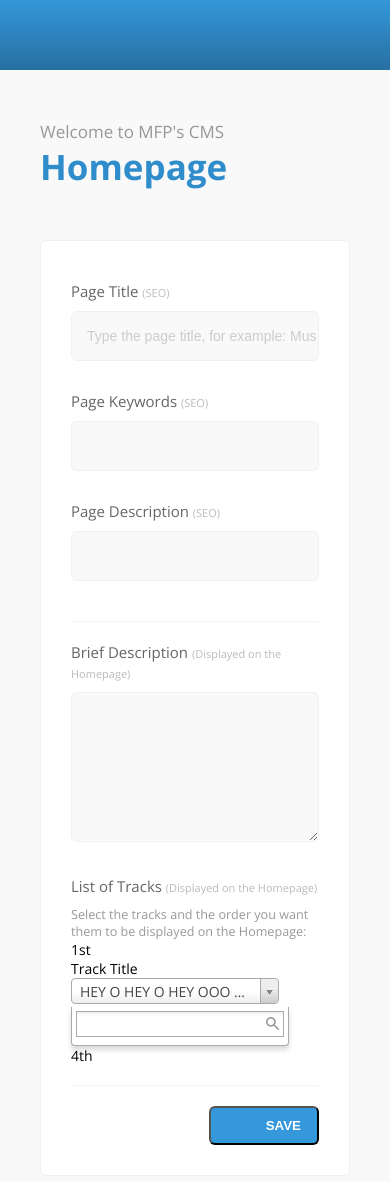
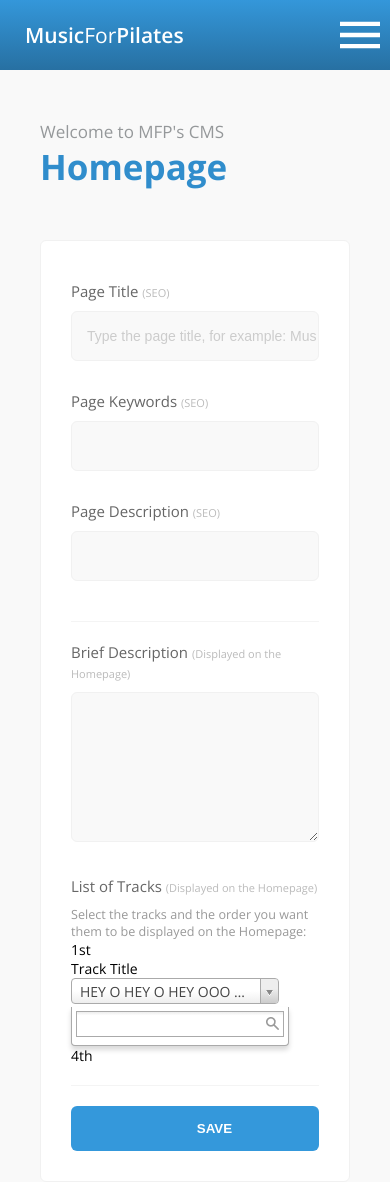
Before and after one commit to knick0969/musicforpilates, a PHP site: page /cms/homepage-edit.php in a window 390 px wide. Before the commit the page ends 1145 px from the top, so only its background shows below. Run offline with PHP 8.4, Linux system fonts and the light colour scheme.

Commit message:
log out btw now has its own icon! media queries were adjusted so the menu works fine when screen is shrank down, and CTA’s now occupy 100% with when on Mobile mode ;)

```diff
--- a/cms/homepage-edit.php
+++ b/cms/homepage-edit.php
@@ -8,6 +8,7 @@
 
 	<script src='../js/chosen/chosen.jquery.min.js' type="text/javascript"></script>
 	<link rel="stylesheet" href="../js/chosen/chosen.css" />
+	<script type="text/javascript" src="../js/main.js"></script>
 </head>
 <body>
 
--- a/cms/includes/sidebar.php
+++ b/cms/includes/sidebar.php
@@ -1,4 +1,8 @@
 <nav class="sidebar">
+	<div class="logo">
+		Music<span>For</span>Pilates
+	</div>
+	<div class="openToggle"></div>
 	<div class="buttonsContainer">
 		<div class="user">
 			<div class="profilePic">
@@ -6,33 +10,34 @@
 			</div>
 			<p class="welcome">Welcome back,</br> <span class="user">Nick</span></p>
 		</div>
+		<div class="divider"></div>
 		<div class="navButton">
-			<a href="homepage-edit.php" class="btnHome">
+			<a href="homepage-edit.php" class="btnHome" title="CMS Homepage">
 				Home
 			</a>
 		</div>
 		<div class="navButton active">
-			<a href="tracks-edit.php" class="btnTracks">
+			<a href="tracks-edit.php" class="btnTracks" title="Add & Edit Tracks">
 				Tracks
 			</a>
 		</div>
 		<div class="navButton">
-			<a href="blogs-edit.php" class="btnAbout">
+			<a href="blogs-edit.php" class="btnAbout" title="Manage your Blog Posts">
 				Blogs
 			</a>
 		</div>
 		<div class="navButton">
-			<a href="about-edit.php" class="btnBlogs">
+			<a href="about-edit.php" class="btnBlogs" title="Manage the About Us page">
 				About us
 			</a>
 		</div>
 		<div class="navButton">
-			<a href="discount_codes-edit.php" class="btnCodes">
+			<a href="discount_codes-edit.php" class="btnCodes" title="Add & Edit Discount Codes">
 				Discount Codes
 			</a>
 		</div>
-		<div class="navButton logOut">
-			<a href="index.php">
+		<div class="navButton">
+			<a href="index.php" class="btnLogout" title="Log Out of the CMS">
 				Log Out
 			</a>
 		</div>
--- a/css/cms.css
+++ b/css/cms.css
@@ -352,6 +352,38 @@ nav.sidebar {
   overflow: hidden;
   z-index: 999;
 }
+nav.sidebar .logo {
+  height: 70px;
+  width: 100%;
+  font-weight: 600;
+  color: #FFF;
+  font-size: 1.5em;
+  text-align: center;
+  line-height: 70px;
+}
+nav.sidebar .logo span {
+  font-weight: 300;
+}
+nav.sidebar .divider {
+  visibility: hidden;
+}
+nav.sidebar .openToggle {
+  height: 40px;
+  width: 40px;
+  position: absolute;
+  -webkit-transition: all 0.1s ease-in-out;
+  -moz-transition: all 0.1s ease-in-out;
+  -o-transition: all 0.1s ease-in-out;
+  transition: all 0.1s ease-in-out;
+  cursor: pointer;
+  visibility: hidden;
+  right: 10px;
+  top: 15px;
+  background-repeat: no-repeat;
+  background-size: contain;
+  background-position: 50% 50%;
+  background-image: url(../assets/svg/menuButton.svg);
+}
 nav.sidebar .user {
   height: 270px;
   width: 100%;
@@ -881,6 +922,7 @@ nav.sidebar .logOut:active {
   -moz-transition: all 0.1s ease-in-out;
   -o-transition: all 0.1s ease-in-out;
   transition: all 0.1s ease-in-out;
+  border: none;
   padding: 10px 16px;
   padding-left: 55px;
   background-color: #3498DB;
@@ -960,6 +1002,22 @@ nav.sidebar .logOut:active {
     top: 0px;
     z-index: 999;
   }
+  nav.sidebar .openToggle {
+    visibility: visible;
+  }
+  nav.sidebar .user {
+    padding-top: 10px;
+  }
+  nav.sidebar .divider {
+    margin-top: 10px;
+    margin-bottom: 5px;
+    background-color: rgba(0, 0, 0, 0.1);
+    visibility: visible;
+  }
+  nav.sidebar .logo {
+    text-align: left;
+    padding-left: 25px;
+  }
   nav.sidebar .buttonsContainer {
     -webkit-opacity: 0;
     -khtml-opacity: 0;
@@ -1002,4 +1083,53 @@ nav.sidebar .logOut:active {
     transition: all 0.5s ease-in-out;
     margin-top: 0;
   }
+  nav.open .buttonsContainer .user {
+    height: 100px;
+    width: 100%;
+    -webkit-transition: all 0 ease-in-out !important;
+    -moz-transition: all 0 ease-in-out !important;
+    -o-transition: all 0 ease-in-out !important;
+    transition: all 0 ease-in-out !important;
+  }
+  nav.open .buttonsContainer .user .profilePic {
+    height: 80px;
+    width: 80px;
+    float: left;
+    margin-left: 25px;
+    margin-right: 20px;
+  }
+  nav.open .buttonsContainer .user .welcome {
+    float: left;
+    font-size: 1em;
+    text-align: left;
+    margin-top: 20px;
+  }
+  .cta {
+    height: 45px;
+    width: 100%;
+    -webkit-border-radius: 6px;
+    -moz-border-radius: 6px;
+    border-radius: 6px;
+    behavior: url(../htc/pie.htc);
+    zoom: 1;
+    font-weight: 600;
+    position: relative;
+    -webkit-transition: all 0.1s ease-in-out;
+    -moz-transition: all 0.1s ease-in-out;
+    -o-transition: all 0.1s ease-in-out;
+    transition: all 0.1s ease-in-out;
+    border: none;
+    background-position: 12% 52%;
+    background-size: 20px;
+    background-repeat: no-repeat;
+  }
+  .cta:hover,
+  .cta:active {
+    -webkit-transition: all 0.1s ease-in-out;
+    -moz-transition: all 0.1s ease-in-out;
+    -o-transition: all 0.1s ease-in-out;
+    transition: all 0.1s ease-in-out;
+    background-color: #2D8ED0;
+    cursor: pointer;
+  }
 }
--- a/less/cms.less
+++ b/less/cms.less
@@ -68,10 +68,35 @@ nav.sidebar{
 	.gradient(#3497DA, #2770A2);
 	overflow: hidden;
 	z-index: 999;
+	.logo{
+		.dim(100%, 70px);
+		.semibold();
+		color: #FFF;
+		font-size: 1.5em;
+		text-align: center;
+		line-height: 70px;
+		span{ .light(); }
+	}
+	.divider{
+		visibility: hidden;
+	}
+	.openToggle{
+		.dim(40px, 40px);
+		.absolute();
+		.transition(.1s);
+		cursor: pointer;
+		visibility: hidden;
+		right: 10px;
+		top: 15px;
+		background-repeat: no-repeat;
+		background-size: contain;
+		background-position: 50% 50%;
+		background-image: url(../assets/svg/menuButton.svg);
+	}
 	.user{
 		.dim(100%, 270px);
 		.box-sizing();
-		padding-top: 50px;
+		padding-top: 30px;
 		.profilePic{
 			.dim(130px, 130px);
 			.border-radius(50%);
@@ -463,6 +491,7 @@ nav.sidebar{
 	.semibold();
 	.relative();
 	.transition(.1s);
+	border: none;
 	padding: 10px 16px;
 	padding-left: 55px;
 	background-color: #3498DB;
@@ -504,15 +533,34 @@ nav.sidebar{
 	nav.sidebar{
 		.dim(100%);
 		max-height: 70px;
-		.transition(.5s);
 		.fixed();
+		.transition(0);
 		.gradient(#3497DA, #2770A2);
 		overflow-y: hidden;
 		top: 0px;
 		z-index: 999;
+		.openToggle{
+			visibility: visible;
+		}
+		.user{
+			padding-top: 10px;
+		}
+		.divider{
+			margin-top: 10px;
+			margin-bottom: 5px;
+			background-color: rgba(0, 0, 0, 0.1);
+			visibility: visible;
+		}
+		.logo{
+			text-align: left;
+			padding-left: 25px;
+		}
 		.buttonsContainer{
 			.opacity(0);
 			.transition(.5s);
+			.user{
+				.transition(0) !important;
+			}
 			top: -200px;
 		}
 	}
@@ -520,13 +568,51 @@ nav.sidebar{
 		.iblock();
 		.transition(.5s);
 		.clr();
+		.box-shadow(0px 0px 15px 2px rgba(0, 0, 0, 0.6));
 		min-height: 70px;
 		height: auto;
 		max-height: 1000px;
+		.openToggle{
+			.transition(.1s);
+			.scale(.8);
+			top: 15px;
+		}
 		.buttonsContainer{
 			.opacity(1);
 			.transition(.5s);
+			.user{
+				.dim(100%, 100px);
+				.transition(0) !important;
+				.profilePic{
+					.dim(80px, 80px);
+					.fleft();
+					margin-left: 25px;
+					margin-right: 20px;
+				}
+				.welcome{
+					.fleft();
+					font-size: 1em;
+					text-align: left;
+					margin-top: 20px;
+				}
+			}
 			margin-top: 0;
 		}
 	}
+	.cta{
+		.dim(100%, 45px);
+		.border-radius(6px);
+		.semibold();
+		.relative();
+		.transition(.1s);
+		border: none;
+		background-position: 12% 52%;
+		background-size: 20px;
+		background-repeat: no-repeat;
+		&:hover, &:active{
+			.transition(.1s);
+			background-color: #2D8ED0;
+			cursor: pointer;
+		}
+	}
 }
```
Also changed, not shown: other parts of css/cms.css (+69 -37 lines), other parts of less/cms.less (+16 -13 lines), assets/svg/exit.svg (added), assets/svg/menuButton.svg (added).
